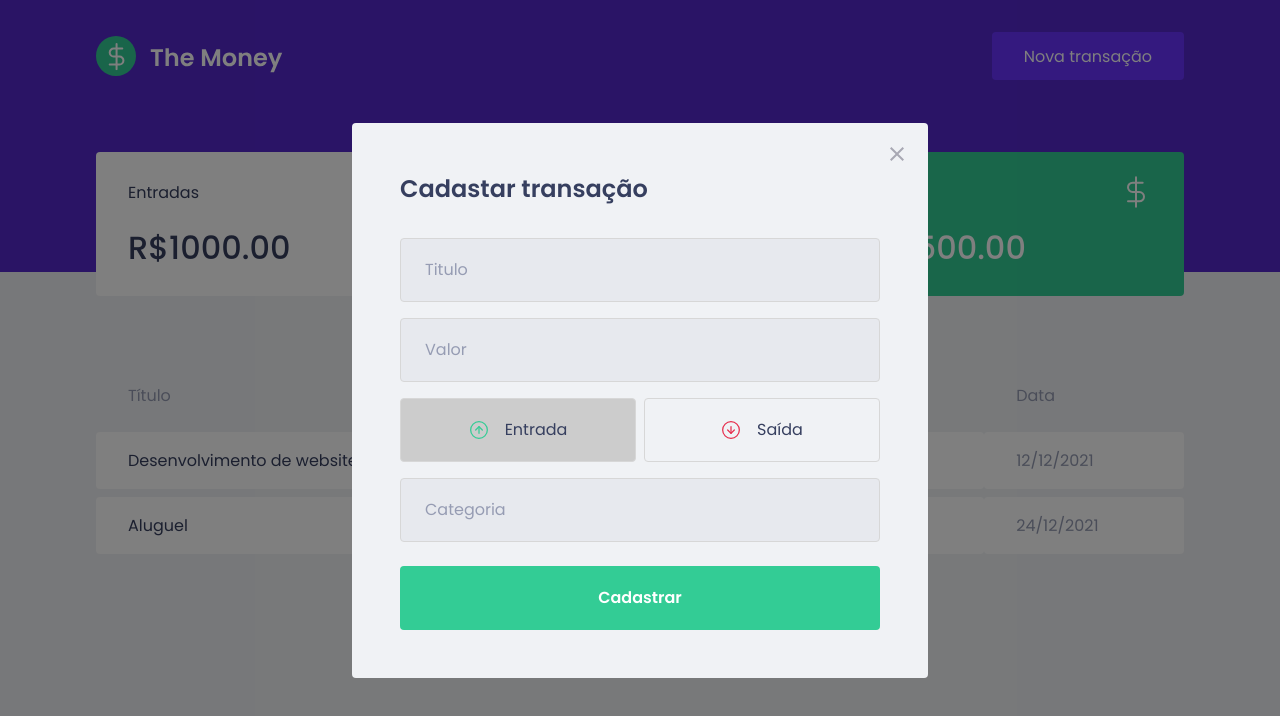
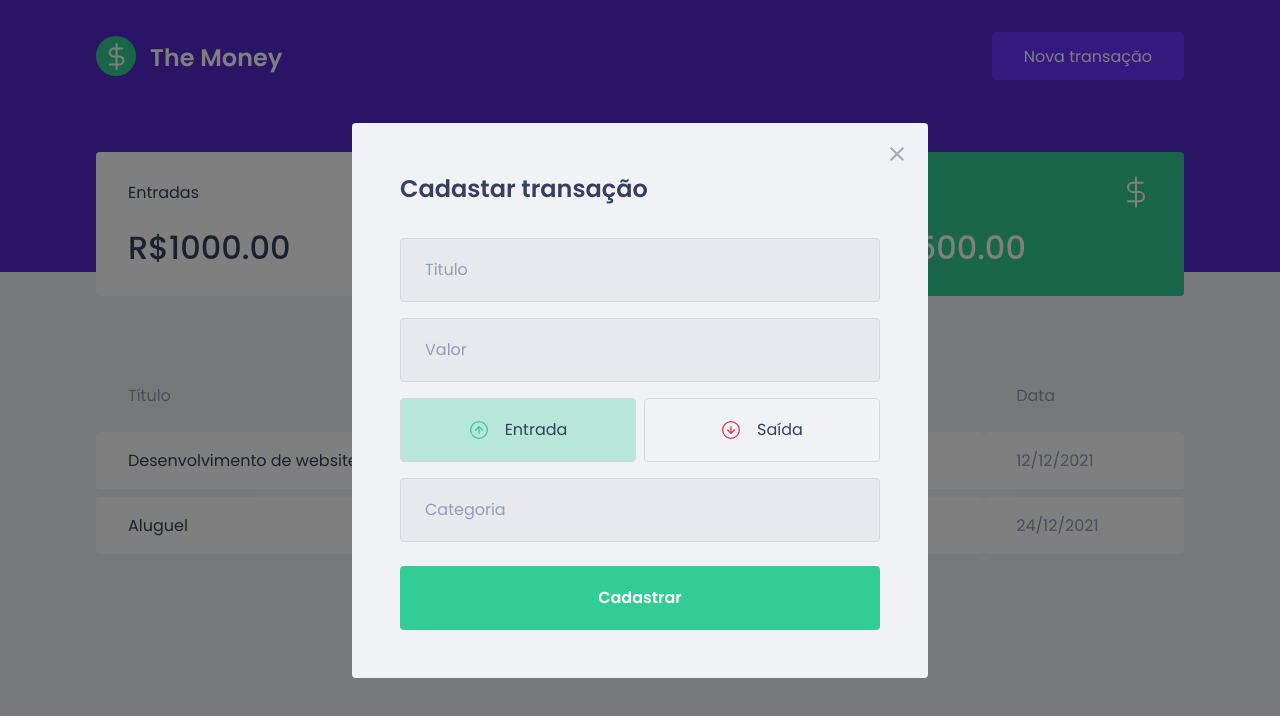
Before and after one commit to Anderson-Andre-P/the-money, a React (Create React App) app: page / in a window 1280 px wide. Both pictures are taken after a click on the button "Nova transação". Shown: the top 716 px of the page. Built offline with nearby package versions, Linux system fonts and the light colour scheme; no server answers; what miragejs would draw is missing.

Commit message:
feat: cores dos botoes

```diff
--- a/src/components/NewTransactionModal/index.tsx
+++ b/src/components/NewTransactionModal/index.tsx
@@ -39,6 +39,7 @@
                     type="button"
                     onClick={ () => { setType('deposit') } }
                     isActive={type === 'deposit'}
+                    activeColor="green"
                 >
                     <img src={incomeImg} alt="Entrada" />
                     <span>
@@ -50,6 +51,7 @@
                     type="button"
                     onClick={ () => { setType('withdraw') } }
                     isActive={type === 'withdraw'}
+                    activeColor="red"
                 >
                     <img src={outcomeImg} alt="Saída" />
                     <span>
--- a/src/components/NewTransactionModal/styles.ts
+++ b/src/components/NewTransactionModal/styles.ts
@@ -1,5 +1,5 @@
 import styled from 'styled-components'
-import { darken } from 'polished'
+import { darken, transparentize } from 'polished'
 
 export const Container = styled.div`
     h2 {
@@ -61,6 +61,12 @@
 
 interface RadioBoxProps {
     isActive: boolean;
+    activeColor: 'green' | 'red';
+}
+
+const colors = {
+    green: '#33cc95',
+    red: '#e52e4d'
 }
 
 export const RadioBox = styled.button<RadioBoxProps>`
@@ -68,7 +74,10 @@
     border: 1px solid #d7d7d7;
     border-radius: 0.25rem;
 
-    background: ${(props) => props.isActive ? '#ccc' : 'transparent'};
+    background: ${(props) => props.isActive
+        ? transparentize(0.7, colors[props.activeColor])
+        : 'transparent'
+    };
 
     display: flex;
     align-items: center;
```
